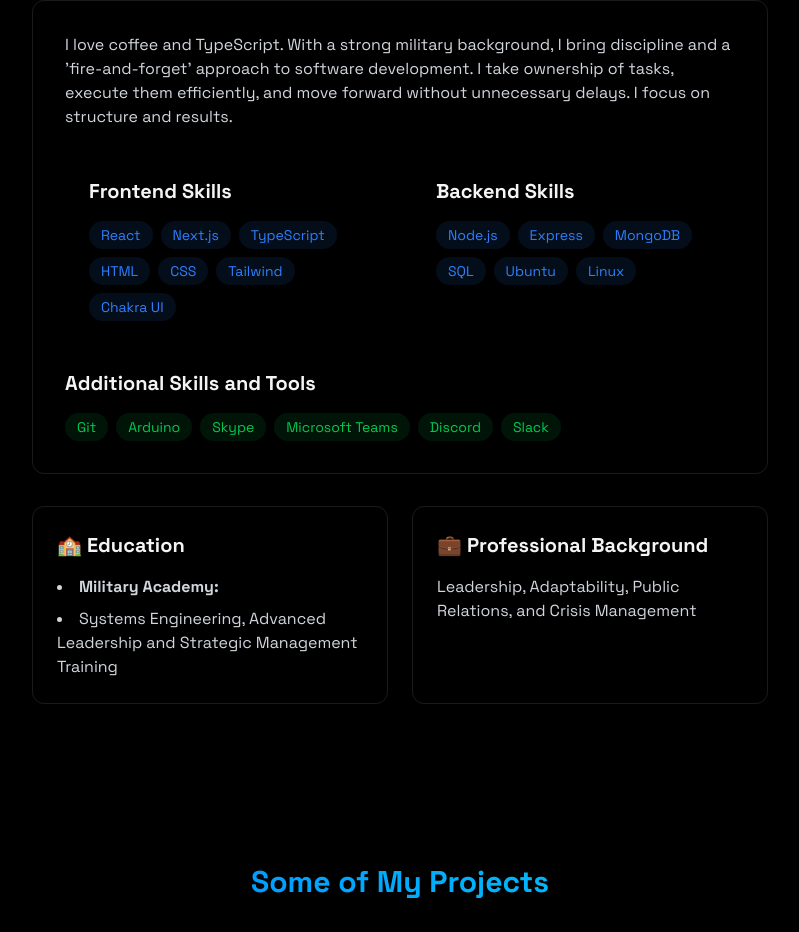
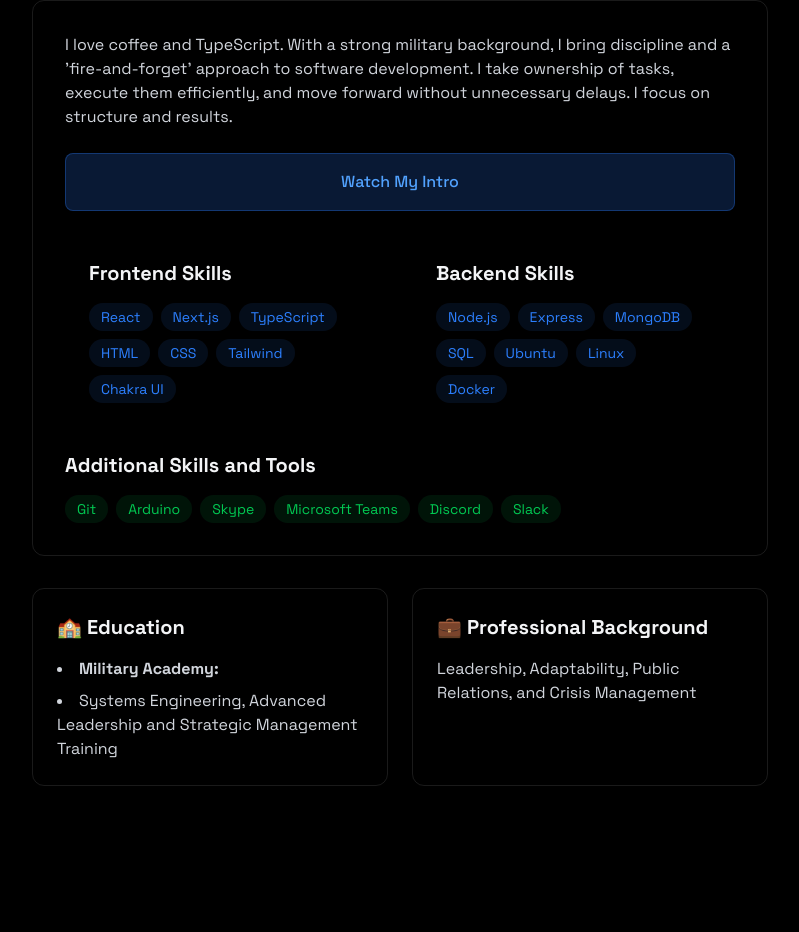
Before and after one commit to fsevindik/portfoliopage, a React (Vite) app: page / in a window 1280 px wide. Shown: the part 981-1913 px from the top of the page, without its empty margins (240-1039 px from the left). Built offline with nearby package versions, Linux system fonts and the light colour scheme; no server answers.

Commit message:
add intro video to portfolio both in EN and TR

```diff
--- /dev/null
+++ b/src/components/PortfolioVideo.jsx
@@ -0,0 +1,71 @@
+import { useState } from "react";
+import { useTranslation } from "react-i18next";
+
+const PortfolioVideo = () => {
+  const { t, i18n } = useTranslation();
+  const [showVideo, setShowVideo] = useState(false);
+
+  const videoSrc =
+    i18n.language === "tr"
+      ? "/portfoliopage/videos/fsvideo-tr.mp4"
+      : "/portfoliopage/videos/fsvideo-en.mp4";
+
+  return (
+    <div className="w-full max-w-md sm:max-w-2xl mx-auto mb-6">
+      {!showVideo ? (
+        <button
+          onClick={() => setShowVideo(true)}
+          className="w-full py-4 px-6 rounded-lg bg-blue-500/20 border border-blue-500/30 hover:bg-blue-500/30
+          transition-all duration-300 flex items-center justify-center gap-3 group cursor-pointer"
+        >
+          <span className="text-blue-400 font-medium group-hover:text-blue-300">
+            {t("watch_intro_video")}
+          </span>
+        </button>
+      ) : (
+        <div className="relative overflow-hidden rounded-lg shadow-lg bg-gray-800/30 backdrop-blur-sm">
+          <div
+            className="relative w-full h-0"
+            style={{ paddingBottom: "56.25%" }}
+          >
+            <video
+              className="absolute top-0 left-0 w-full h-full rounded-lg bg-black
+                         object-cover sm:object-contain"
+              autoPlay
+              muted
+              controls
+              playsInline
+              key={videoSrc}
+            >
+              <source src={videoSrc} type="video/mp4" />
+              Your browser does not support the video tag.
+            </video>
+
+            <button
+              onClick={() => setShowVideo(false)}
+              className="absolute top-2 right-2 bg-black/60 text-white p-2 rounded-full hover:bg-black/80 transition-colors cursor-pointer"
+              aria-label={t("close_video")}
+            >
+              <svg
+                xmlns="http://www.w3.org/2000/svg"
+                width="16"
+                height="16"
+                viewBox="0 0 24 24"
+                fill="none"
+                stroke="currentColor"
+                strokeWidth="2"
+                strokeLinecap="round"
+                strokeLinejoin="round"
+              >
+                <line x1="18" y1="6" x2="6" y2="18"></line>
+                <line x1="6" y1="6" x2="18" y2="18"></line>
+              </svg>
+            </button>
+          </div>
+        </div>
+      )}
+    </div>
+  );
+};
+
+export default PortfolioVideo;
--- a/src/components/sections/About.jsx
+++ b/src/components/sections/About.jsx
@@ -1,6 +1,8 @@
 import React from "react";
 import { RevealOnScroll } from "../RevealOnScroll";
 import { useTranslation } from "react-i18next";
+import PortfolioVideo from "../PortfolioVideo";
+
 
 export const About = () => {
   const { t } = useTranslation();
@@ -22,6 +24,7 @@ export const About = () => {
     "SQL",
     "Ubuntu",
     "Linux",
+    "Docker",
   ];
 
   const additionalSkills = [
@@ -48,6 +51,11 @@ export const About = () => {
             <p className="text-gray-300 mb-6">
               {t("about_description")}
             </p>
+
+
+            <div className="mb-6">
+              <PortfolioVideo />
+            </div>
 
             <div className="grid grid-cols-1 md:grid-cols-2 gap-6">
               <div className="rounded-xl p-6 hover:-translate-y-1 transition-all">
--- a/src/locales/en/translation.json
+++ b/src/locales/en/translation.json
@@ -40,5 +40,9 @@
     "project_3_title": "E-Commerce Web App",
     "project_3_description": "A full-stack (MERN) e-commerce app with modern UI, developed using Next.js, featuring user authentication and a customizable product inventory.",
     "project_4_title": "Filmolog: My Personal Movie Journal",
-    "project_4_description": "Hey! This is my movie review site that I built while learning web development. I'm a huge movie fan, so I thought, why not create something fun? Using the MERN stack, I packed it with cool features like user profiles and live comments. It's been amazing to put everything I've learned into practice — and I'm still learning new things to add! The best part is seeing movie lovers chat about their favorite films. Want to see how I built it? Just click the image to check out my code!"
+    "project_4_description": "Hey! This is my movie review site that I built while learning web development. I'm a huge movie fan, so I thought, why not create something fun? Using the MERN stack, I packed it with cool features like user profiles and live comments. It's been amazing to put everything I've learned into practice — and I'm still learning new things to add! The best part is seeing movie lovers chat about their favorite films. Want to see how I built it? Just click the image to check out my code!" ,
+
+    "watch_intro_video": "Watch My Intro",
+    "close_video": "Close video"
+
   }
--- a/src/locales/tr/translation.json
+++ b/src/locales/tr/translation.json
@@ -39,5 +39,9 @@
     "project_3_title": "E-Ticaret Web Uygulaması",
     "project_3_description": "Modern arayüzle geliştirilmiş bir full-stack (MERN) e-ticaret uygulaması, kullanıcı doğrulaması ve özelleştirilebilir ürün envanteri gibi özellikler içeriyor.",
     "project_4_title": "Filmolog: Kişisel Film Günlüğüm",
-    "project_4_description": "Bu proje, şu ana kadar öğrendiklerimle oluşturduğum film inceleme sitesidir. Ben de bir film hayranıyım, bu yüzden eğlenceli bir şey yapmayı düşündüm! MERN stack olarak başladım, kullanıcı profilleri ve canlı yorumlar gibi özelliklerle donattım. Projenin dallanıp budaklanarak geliştirilmesini görmek güzel bir his, ve hala yeni şeyler eklemek için öğrenmeye devam ediyorum! En iyi kısmı, film severlerin en sevdikleri filmler hakkında sohbet etmeleri. Nasıl yaptığımı görmek ister misiniz? Buyrun bir göz atın!"
+    "project_4_description": "Bu proje, şu ana kadar öğrendiklerimle oluşturduğum film inceleme sitesidir. Ben de bir film hayranıyım, bu yüzden eğlenceli bir şey yapmayı düşündüm! MERN stack olarak başladım, kullanıcı profilleri ve canlı yorumlar gibi özelliklerle donattım. Projenin dallanıp budaklanarak geliştirilmesini görmek güzel bir his, ve hala yeni şeyler eklemek için öğrenmeye devam ediyorum! En iyi kısmı, film severlerin en sevdikleri filmler hakkında sohbet etmeleri. Nasıl yaptığımı görmek ister misiniz? Buyrun bir göz atın!",
+
+    "watch_intro_video": "Tanıtım Videosunu İzle",
+    "close_video": "Videoyu kapat"
+
   }
```
Also changed, not shown: 2 other files (tests, documents, lock files or other folders).
